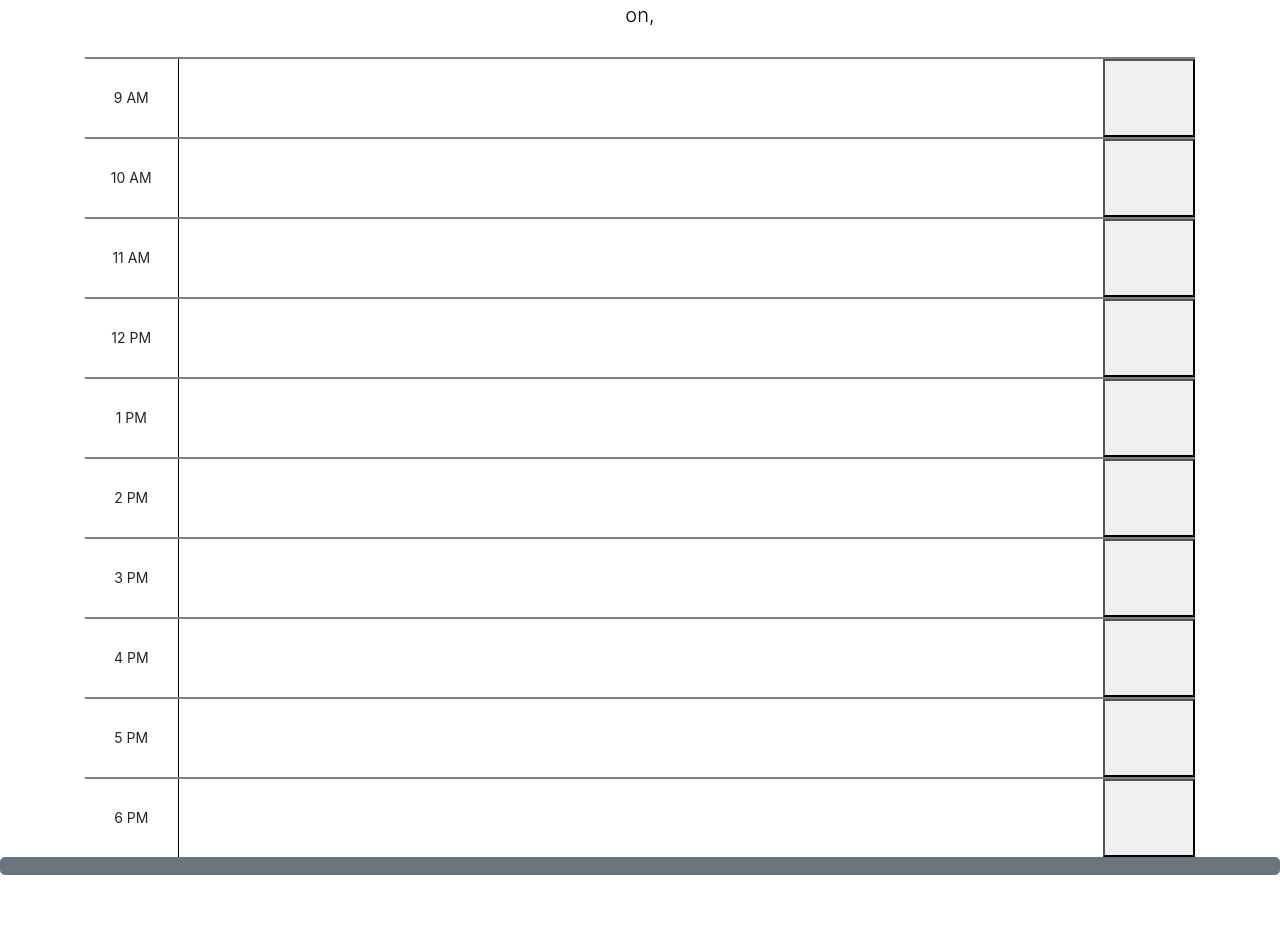
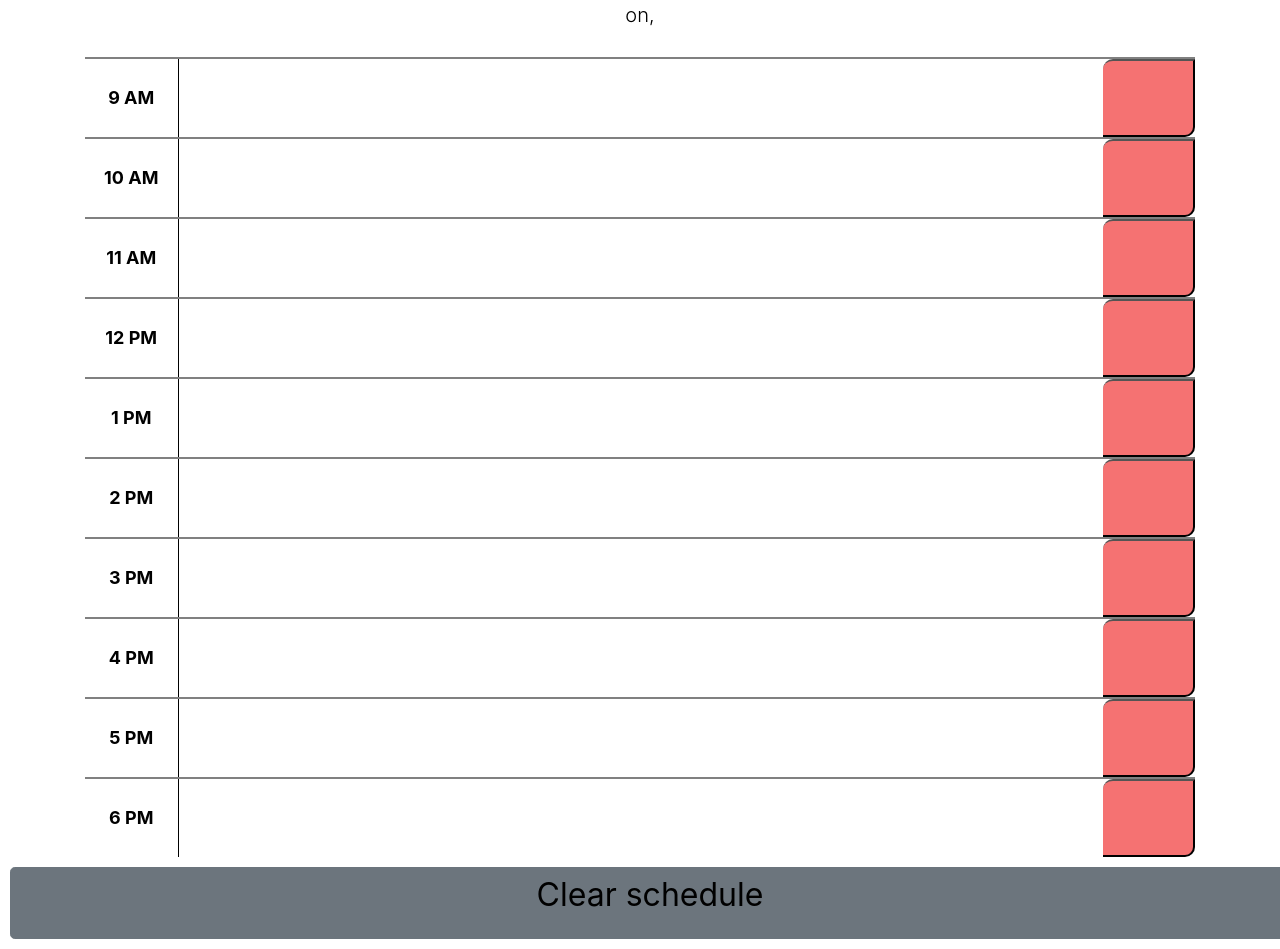
Before and after one commit to BradenWelsh/Day-Schedule, a plain HTML site: page index.html in a window 1280 px wide. Shown: the part 225-1174 px from the top of the page. Before the commit the page ends 1100 px from the top, so only its background shows below. Drawn offline with nearby package versions, Linux system fonts and the light colour scheme; a web font is replaced by a local one.

Commit message:
Made edits to CSS

```diff
--- a/assets/css/style.css
+++ b/assets/css/style.css
@@ -29,3 +29,26 @@ textarea{
     height: 80px;
     border-top: 2px solid grey;
 }
+
+.saveBtn{
+    border-left: .5px;
+    border-top-left-radius: 10px;
+    background-color: rgb(245, 114, 114);
+    color: black;
+    outline: none;
+    border-bottom-right-radius: 10px;
+}
+
+.hour{
+    color: black;
+    font-size: large;
+    font-weight: bold;
+}
+
+.deleteBtn{
+    font-size: xx-large;
+    color: black;
+    margin: 10px 10px;
+    padding: 3px 5px;
+
+}
--- a/index.html
+++ b/index.html
@@ -87,7 +87,8 @@
            <button class="col-1 saveBtn"><i class="oi oi-lock-locked"></i></button>
         </div>
     </div>
-    <button type="button" class="deletebtn btn btn-secondary btn-lg btn-block">
+    <button type="button" class="deleteBtn btn btn-secondary btn-lg btn-block">
+      <p id="txtDel">Clear schedule</p>
     </button>
         <script src="https://code.jquery.com/jquery-3.4.1.min.js"></script>
         <script src="https://cdnjs.cloudflare.com/ajax/libs/moment.js/2.24.0/moment.min.js"></script>
```
